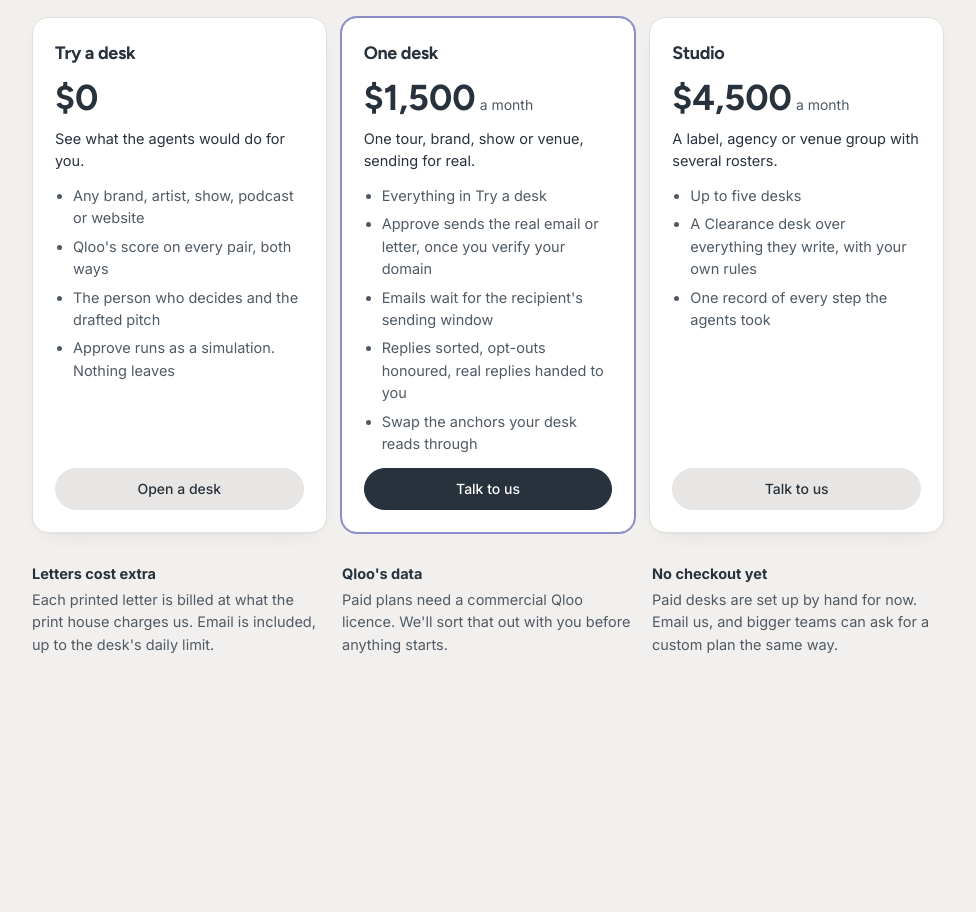
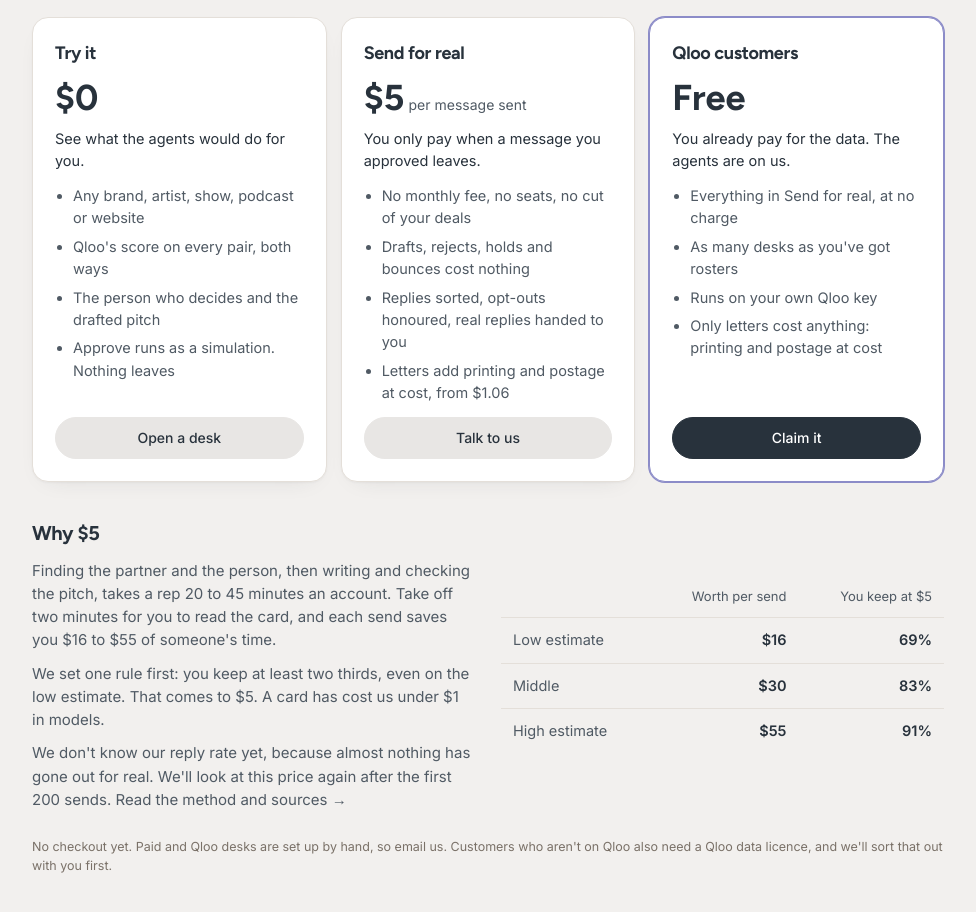
Before and after one commit to cnpierrepapi/syzygybot, a Next.js app: page /pricing in a window 1280 px wide. Shown: the part 340-1252 px from the top of the page, without its empty margins (152-1128 px from the left). Before the commit the page ends 1076 px from the top, so only its background shows below. Built offline with nearby package versions, Linux system fonts and the light colour scheme.

Commit message:
Pricing from a method: $5 per message sent, free for Qloo customers

```diff
--- a/app/pricing/page.tsx
+++ b/app/pricing/page.tsx
@@ -3,29 +3,32 @@
 
 export const metadata: Metadata = {
   title: "Pricing",
-  description: "Every SYZYGY desk is free to run as a simulation. Pay when you want Approve to send the real email or letter.",
+  description: "SYZYGY is free to try and $5 for each message that actually sends. No monthly fee and no cut of your deals. Free for Qloo customers.",
   alternates: { canonical: "/pricing" },
 };
 
-const TALK = "mailto:admin@onenept.com?subject=SYZYGY%20pricing";
+const talk = (subject: string) => `mailto:admin@onenept.com?subject=${encodeURIComponent(subject)}`;
+const METHOD = "https://github.com/cnpierrepapi/syzygybot/blob/main/docs/PRICING.md";
 
 const PLANS = [
   {
-    name: "Try a desk", price: "$0", per: "", cta: "Open a desk", href: "/desk",
+    name: "Try it", price: "$0", per: "", cta: "Open a desk", href: "/desk",
     for: "See what the agents would do for you.",
     has: ["Any brand, artist, show, podcast or website", "Qloo's score on every pair, both ways", "The person who decides and the drafted pitch", "Approve runs as a simulation. Nothing leaves"],
   },
   {
-    name: "One desk", price: "$1,500", per: "a month", cta: "Talk to us", href: TALK, lead: true,
-    for: "One tour, brand, show or venue, sending for real.",
-    has: ["Everything in Try a desk", "Approve sends the real email or letter, once you verify your domain", "Emails wait for the recipient's sending window", "Replies sorted, opt-outs honoured, real replies handed to you", "Swap the anchors your desk reads through"],
+    name: "Send for real", price: "$5", per: "per message sent", cta: "Talk to us", href: talk("SYZYGY: sending for real"),
+    for: "You only pay when a message you approved leaves.",
+    has: ["No monthly fee, no seats, no cut of your deals", "Drafts, rejects, holds and bounces cost nothing", "Replies sorted, opt-outs honoured, real replies handed to you", "Letters add printing and postage at cost, from $1.06"],
   },
   {
-    name: "Studio", price: "$4,500", per: "a month", cta: "Talk to us", href: TALK,
-    for: "A label, agency or venue group with several rosters.",
-    has: ["Up to five desks", "A Clearance desk over everything they write, with your own rules", "One record of every step the agents took"],
+    name: "Qloo customers", price: "Free", per: "", cta: "Claim it", href: talk("SYZYGY: we're a Qloo customer"), lead: true,
+    for: "You already pay for the data. The agents are on us.",
+    has: ["Everything in Send for real, at no charge", "As many desks as you've got rosters", "Runs on your own Qloo key", "Only letters cost anything: printing and postage at cost"],
   },
 ];
+
+const VALUE: [string, string, string][] = [["Low estimate", "$16", "69%"], ["Middle", "$30", "83%"], ["High estimate", "$55", "91%"]];
 
 export default function Pricing() {
   return (
@@ -36,9 +39,9 @@
       </nav>
       <section style={{ padding: "36px 0 26px" }}>
         <p className="eyebrow">Pricing</p>
-        <h1 style={{ fontSize: "clamp(30px, 4vw, 44px)", lineHeight: 1.05 }}>Start free.<br /><span className="grad-text">Pay when it sends.</span></h1>
+        <h1 style={{ fontSize: "clamp(30px, 4vw, 44px)", lineHeight: 1.05 }}>Free to try.<br /><span className="grad-text">$5 when it sends.</span></h1>
         <p style={{ color: "var(--dim)", maxWidth: 600, marginTop: 14 }}>
-          Every desk runs for free as a simulation. You get the pick, the person and the pitch. Pay when you want Approve to send it for real.
+          Most cards shouldn&apos;t go out, and that&apos;s what the approval step is for. So you pay for the messages you sent, not for a seat or a month.
         </p>
       </section>
       <section className="price-grid" aria-label="Plans">
@@ -52,11 +55,27 @@
           </article>
         ))}
       </section>
-      <section className="price-notes">
-        <p style={{ margin: 0 }}><b>Letters cost extra</b>Each printed letter is billed at what the print house charges us. Email is included, up to the desk&apos;s daily limit.</p>
-        <p style={{ margin: 0 }}><b>Qloo&apos;s data</b>Paid plans need a commercial Qloo licence. We&apos;ll sort that out with you before anything starts.</p>
-        <p style={{ margin: 0 }}><b>No checkout yet</b>Paid desks are set up by hand for now. Email us, and bigger teams can ask for a custom plan the same way.</p>
+      <section className="price-why">
+        <div>
+          <h2 style={{ fontSize: 20 }}>Why $5</h2>
+          <p>
+            Finding the partner and the person, then writing and checking the pitch, takes a rep 20 to 45 minutes an account. Take off
+            two minutes for you to read the card, and each send saves you $16 to $55 of someone&apos;s time.
+          </p>
+          <p>
+            We set one rule first: you keep at least two thirds, even on the low estimate. That comes to $5. A card has cost us under $1 in models.
+          </p>
+          <p>
+            We don&apos;t know our reply rate yet, because almost nothing has gone out for real. We&apos;ll look at this price again after the first 200 sends.
+            {" "}<a href={METHOD}>Read the method and sources →</a>
+          </p>
+        </div>
+        <table className="price-math">
+          <thead><tr><th scope="col"></th><th scope="col">Worth per send</th><th scope="col">You keep at $5</th></tr></thead>
+          <tbody>{VALUE.map(([k, a, b]) => <tr key={k}><th scope="row">{k}</th><td>{a}</td><td>{b}</td></tr>)}</tbody>
+        </table>
       </section>
+      <p className="hint" style={{ marginTop: 26 }}>No checkout yet. Paid and Qloo desks are set up by hand, so email us. Customers who aren&apos;t on Qloo also need a Qloo data licence, and we&apos;ll sort that out with you first.</p>
     </main>
   );
 }
--- a/app/theme.css
+++ b/app/theme.css
@@ -243,8 +243,14 @@
 .price-tag small { font: 400 14px var(--body); color: var(--dim); margin-left: 4px; }
 .price-card ul { margin: 0; padding-left: 18px; color: var(--dim); font-size: 14.5px; display: grid; gap: 6px; flex: 1; align-content: start; }
 .price-card .btn { text-align: center; justify-content: center; }
-.price-notes { display: grid; grid-template-columns: repeat(auto-fit, minmax(250px, 1fr)); gap: 18px; margin-top: 30px; color: var(--dim); font-size: 14.5px; }
-.price-notes b { display: block; color: var(--fg); margin-bottom: 4px; }
+.price-why { display: grid; grid-template-columns: repeat(auto-fit, minmax(300px, 1fr)); gap: 26px; align-items: center; margin-top: 36px; }
+.price-why p { color: var(--dim); font-size: 15px; margin: 10px 0 0; }
+.price-math { width: 100%; border-collapse: collapse; font-size: 14.5px; }
+.price-math th, .price-math td { padding: 11px 12px; text-align: right; border-bottom: 1px solid var(--line); font-weight: 400; }
+.price-math thead th { color: var(--dim); font-size: 13px; }
+.price-math tbody th { text-align: left; color: var(--dim); }
+.price-math tbody td { font-weight: 600; }
+.price-math tbody tr:last-child > * { border-bottom: 0; }
 .find-list { list-style: none; margin: 0; padding: 0; display: grid; gap: 8px; }
 .find-row { width: 100%; text-align: left; display: grid; grid-template-columns: 48px minmax(0, 1fr); align-items: center; gap: 12px; padding: 12px 14px; border-radius: 12px; border: 1px solid var(--line, #d9d6cf); background: #fff; font: inherit; color: inherit; cursor: pointer; }
 .find-row:hover { border-color: #8b84c7; }
```
Also changed, not shown: 3 other files (tests, documents, lock files or other folders).
